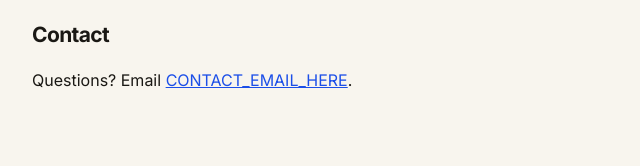
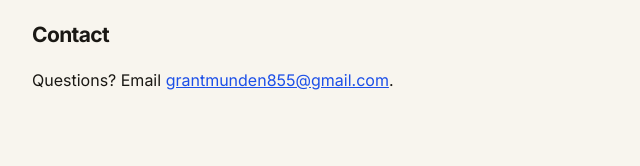
Before and after one commit to grantmunden123/focus-site, a plain HTML site: page privacy.html in a window 1280 px wide. Shown: the part 1576-1742 px from the top of the page, 148-788 px from the left. Drawn offline with Linux system fonts and the light colour scheme; files whose address does not match are found by name.

Commit message:
Update privacy.html

```diff
--- a/privacy.html
+++ b/privacy.html
@@ -52,7 +52,7 @@
       <p>If this policy changes, the updated version will be posted on this page with a new effective date.</p>
 
       <h2>Contact</h2>
-      <p>Questions? Email <a href="mailto:CONTACT_EMAIL_HERE">CONTACT_EMAIL_HERE</a>.</p>
+      <p>Questions? Email <a href="mailto:grantmunden855@gmail.com">grantmunden855@gmail.com</a>.</p>
     </main>
 
     <footer>
```
